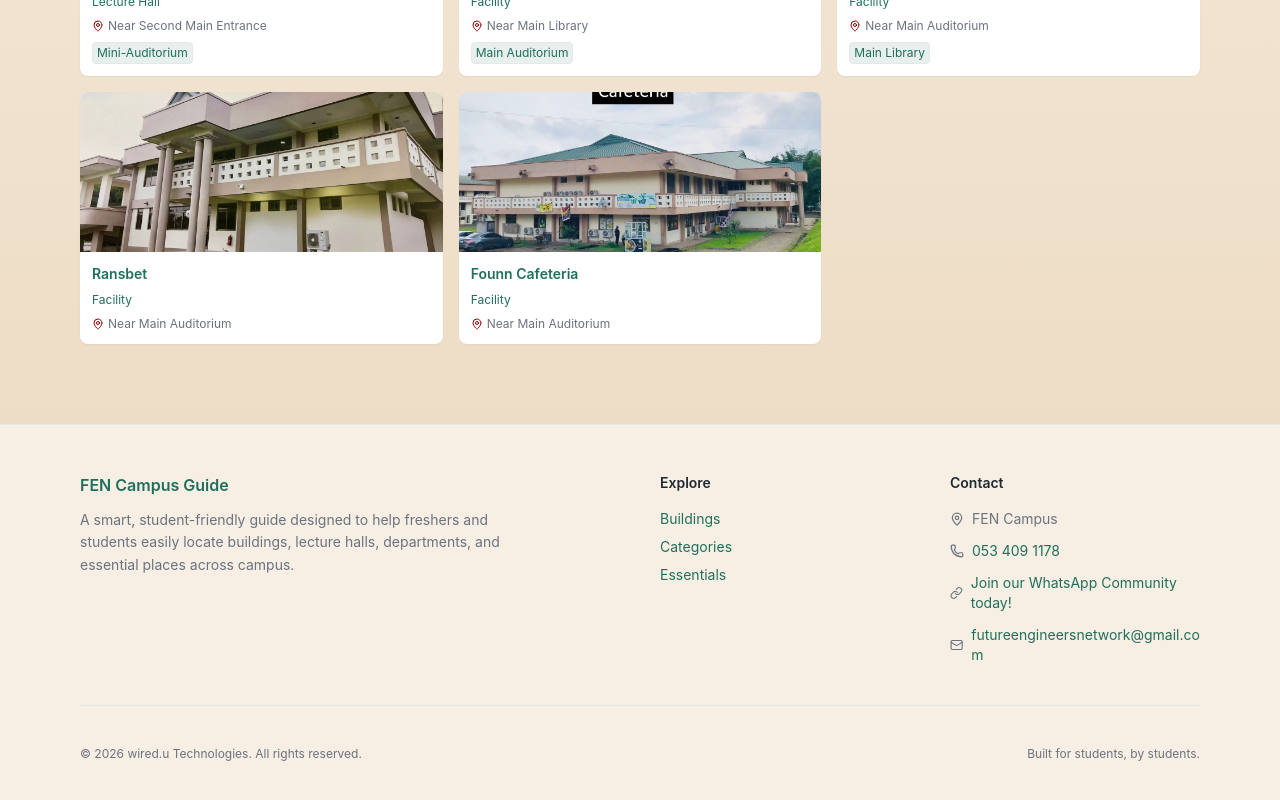
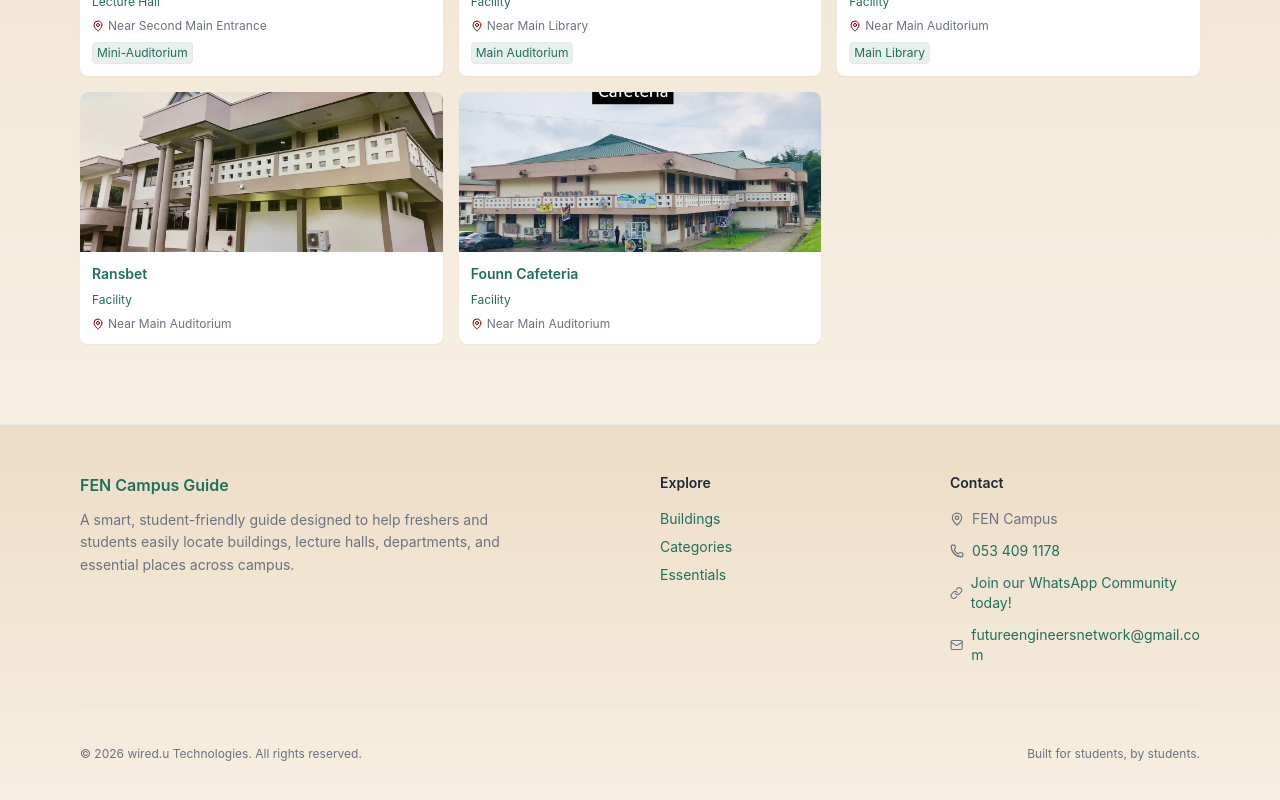
Before and after one commit to wireduuu/CampusGuide, a React (Vite) app: page / in a window 1280 px wide. Shown: the part 1951-2751 px from the top of the page. Built offline with nearby package versions, Linux system fonts and the light colour scheme.

Commit message:
update section gradient direction

```diff
--- a/src/components/layout/Footer.tsx
+++ b/src/components/layout/Footer.tsx
@@ -2,7 +2,7 @@ import { Link, Mail, MapPin, Phone } from "lucide-react";
 
 const Footer = () => {
   return (
-    <footer className="border-t border-border bg-background">
+    <footer className="border-t border-border bg-gradient-to-t from-background to-accent/30">
       <div className="max-w-6xl mx-auto px-4 py-12">
         {/* Top Grid */}
         <div className="grid gap-10 sm:grid-cols-2 md:grid-cols-4">
--- a/src/components/sections/BuildingsGrid.tsx
+++ b/src/components/sections/BuildingsGrid.tsx
@@ -34,7 +34,7 @@ const BuildingsGrid = () => {
   });
 
   return (
-    <section id="buildings" className="mx-auto scroll-mt-20 bg-gradient-to-b from-background to-accent/30">
+    <section id="buildings" className="mx-auto scroll-mt-20 bg-gradient-to-t from-background to-accent/30">
       <div className="max-w-6xl mx-auto px-4 pt-10 pb-20">
         <h2 className="text-lg font-semibold mb-4">Lecture Buildings & Facilities</h2>
 
--- a/src/pages/BuildingDetails.tsx
+++ b/src/pages/BuildingDetails.tsx
@@ -49,7 +49,7 @@ const BuildingDetail = () => {
       initial={{ opacity: 0, y: 16 }}
       animate={{ opacity: 1, y: 0 }}
       transition={{ duration: 0.4 }}
-      className="max-w-6xl mx-auto px-4 py-8"
+      className="max-w-6xl mx-auto px-4 pt-8 pb-16"
     >
       {/* Back */}
       <Link
```
